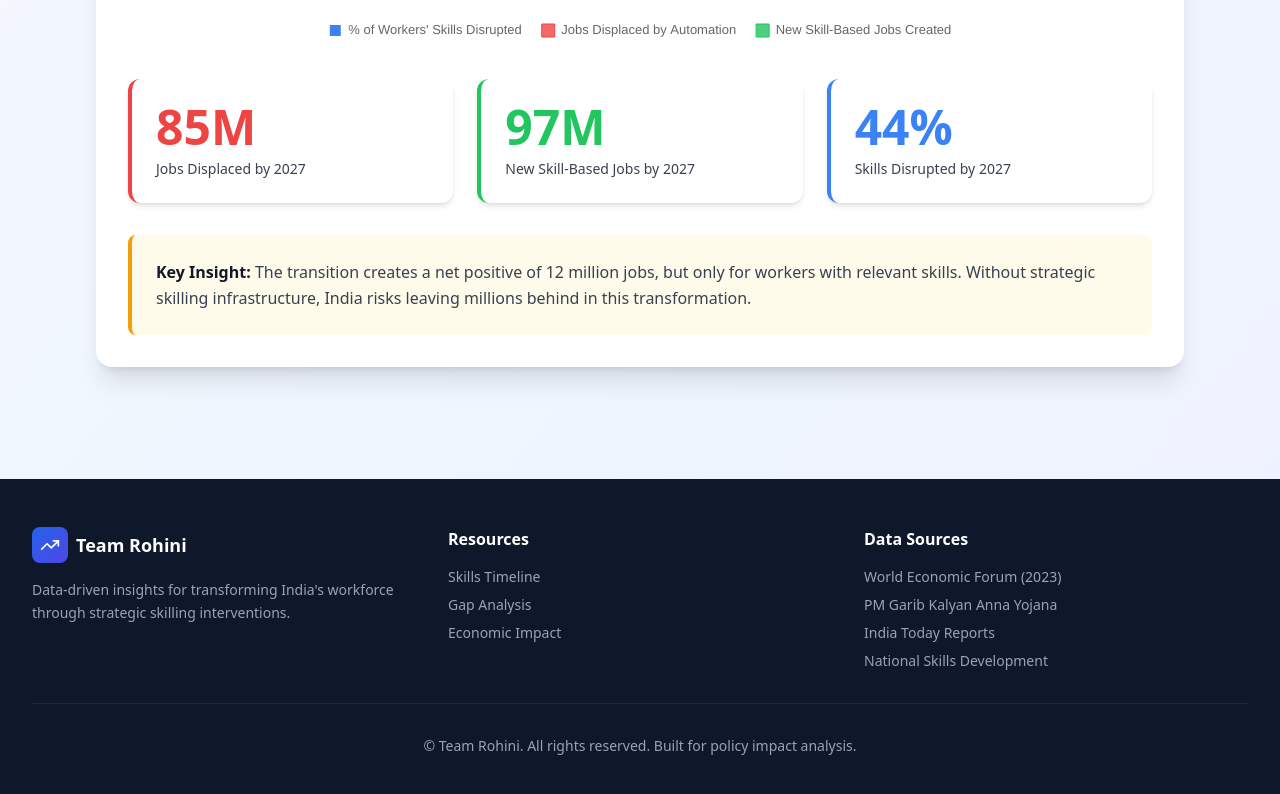
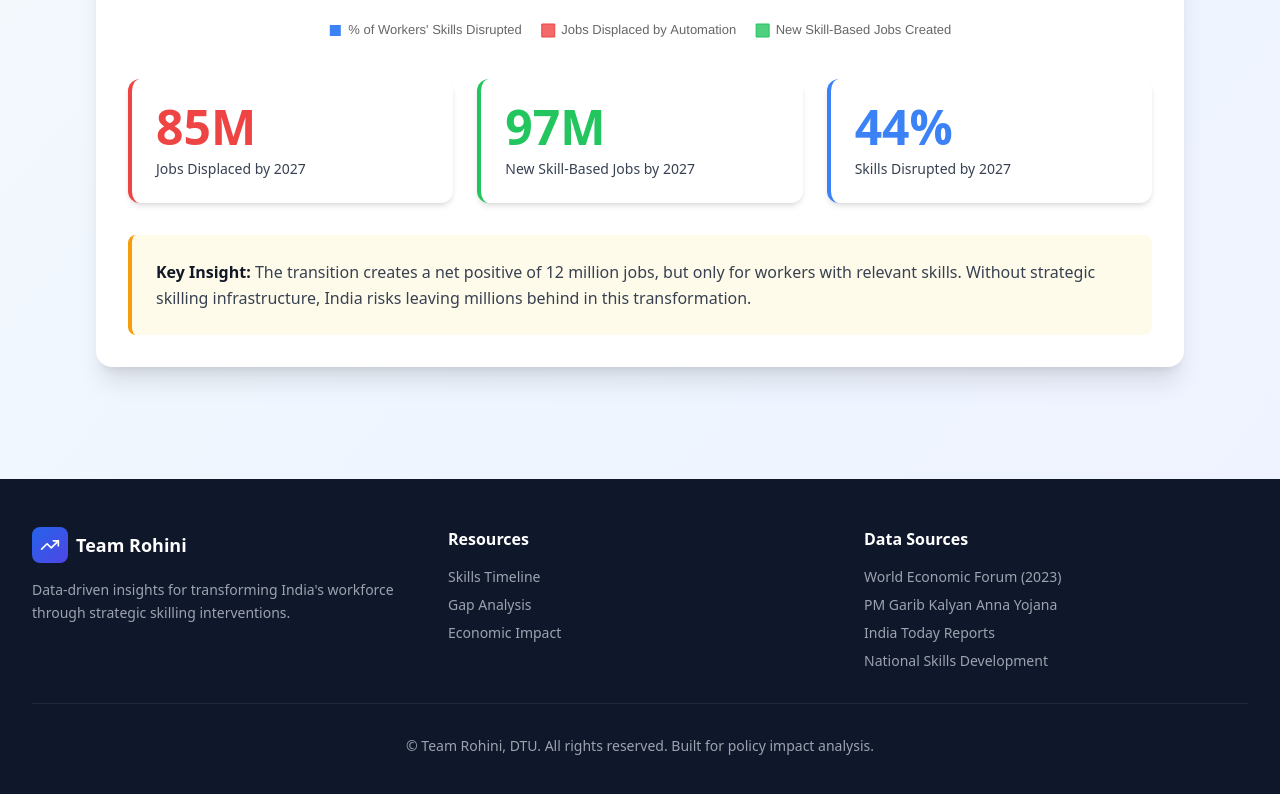
Before and after one commit to jayeshkum75-sys/teamrohini, a React (Vite) app: page / in a window 1280 px wide. Shown: the part 737-1531 px from the top of the page. Built offline with nearby package versions, Linux system fonts and the light colour scheme.

Commit message:
Update Layout.tsx

```diff
--- a/src/components/Layout.tsx
+++ b/src/components/Layout.tsx
@@ -119,7 +119,7 @@ export default function Layout({ children }: LayoutProps) {
           </div>
 
           <div className="border-t border-gray-800 mt-8 pt-8 text-center text-sm text-gray-400">
-            <p>&copy; Team Rohini. All rights reserved. Built for policy impact analysis.</p>
+            <p>&copy; Team Rohini, DTU. All rights reserved. Built for policy impact analysis.</p>
           </div>
         </div>
       </footer>
```
